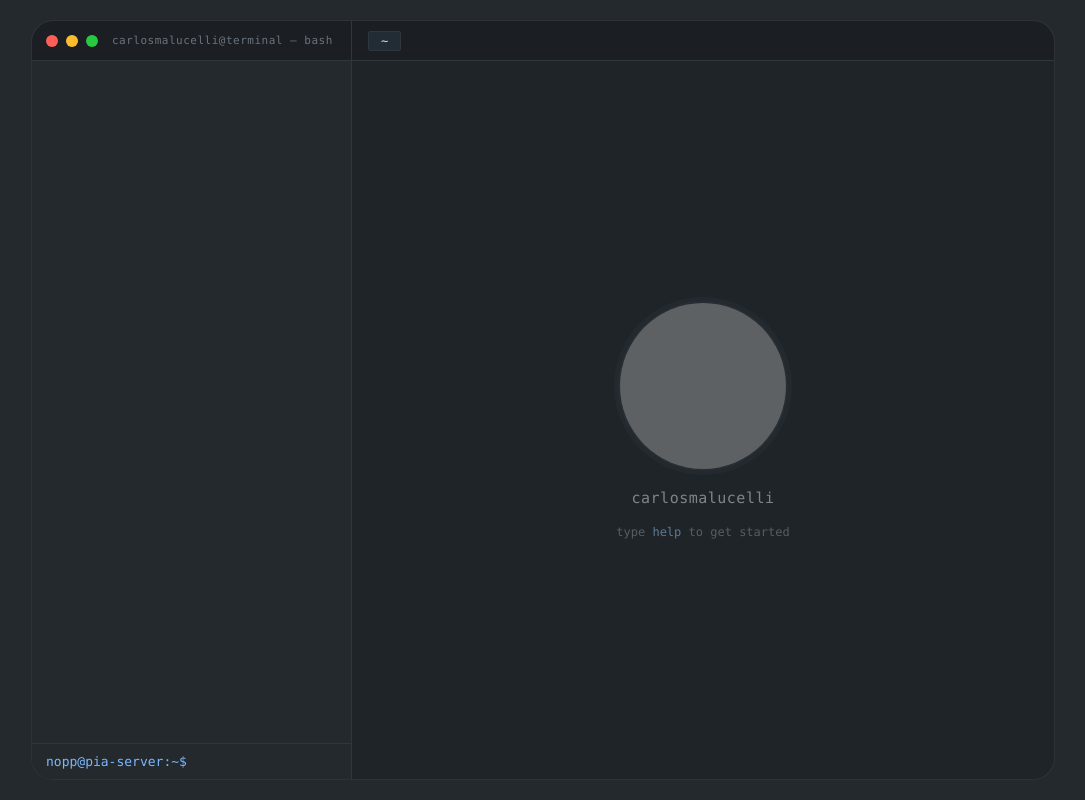
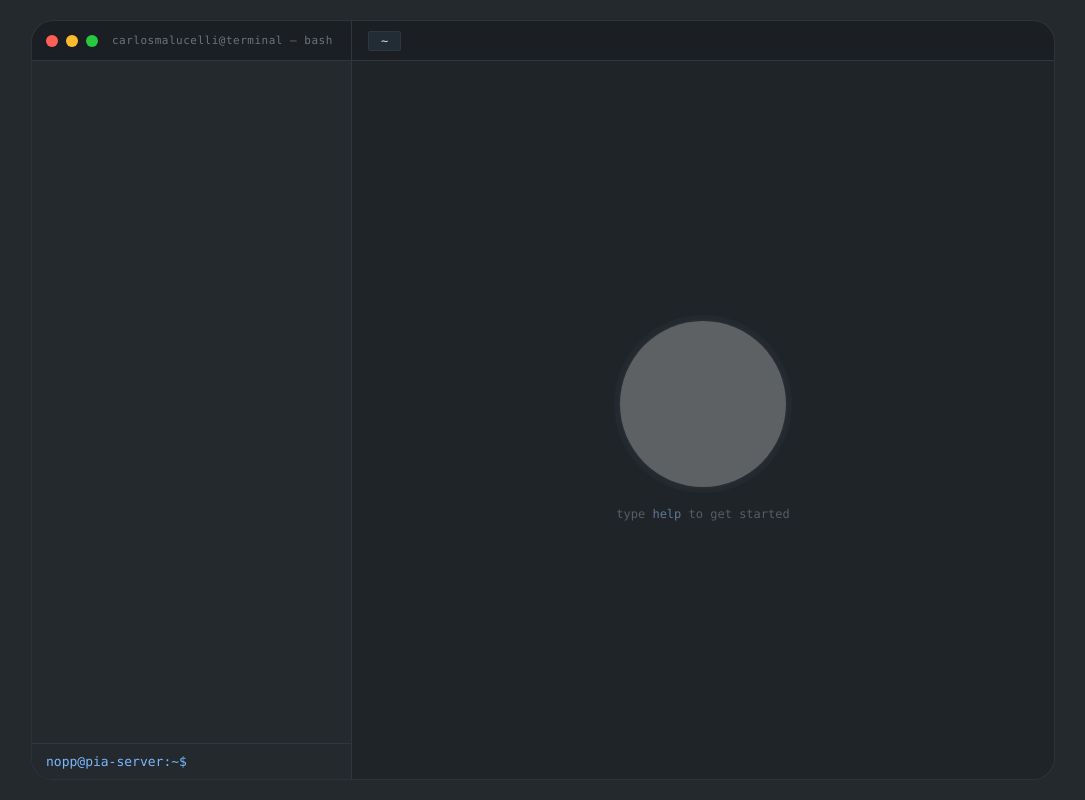
Before and after one commit to nopp/carlosmalucellicom, a plain HTML site: page index.html in a window 1280 px wide. Shown: the whole page, without its empty margins (97-1182 px from the left). Drawn offline with Linux system fonts and the light colour scheme; grey boxes are pictures that could not be loaded.

Commit message:
Remove welcome name from index.html
Removed the welcome name from the welcome section.

```diff
--- a/index.html
+++ b/index.html
@@ -425,7 +425,6 @@
           <!-- WELCOME -->
           <div class="welcome view" id="view-welcome">
             <img class="avatar" src="assets/avatar.jpg" alt="carlosmalucelli" />
-            <span class="welcome-name">carlosmalucelli</span>
             <span class="welcome-hint">type <span>help</span> to get started</span>
           </div>
 
```
